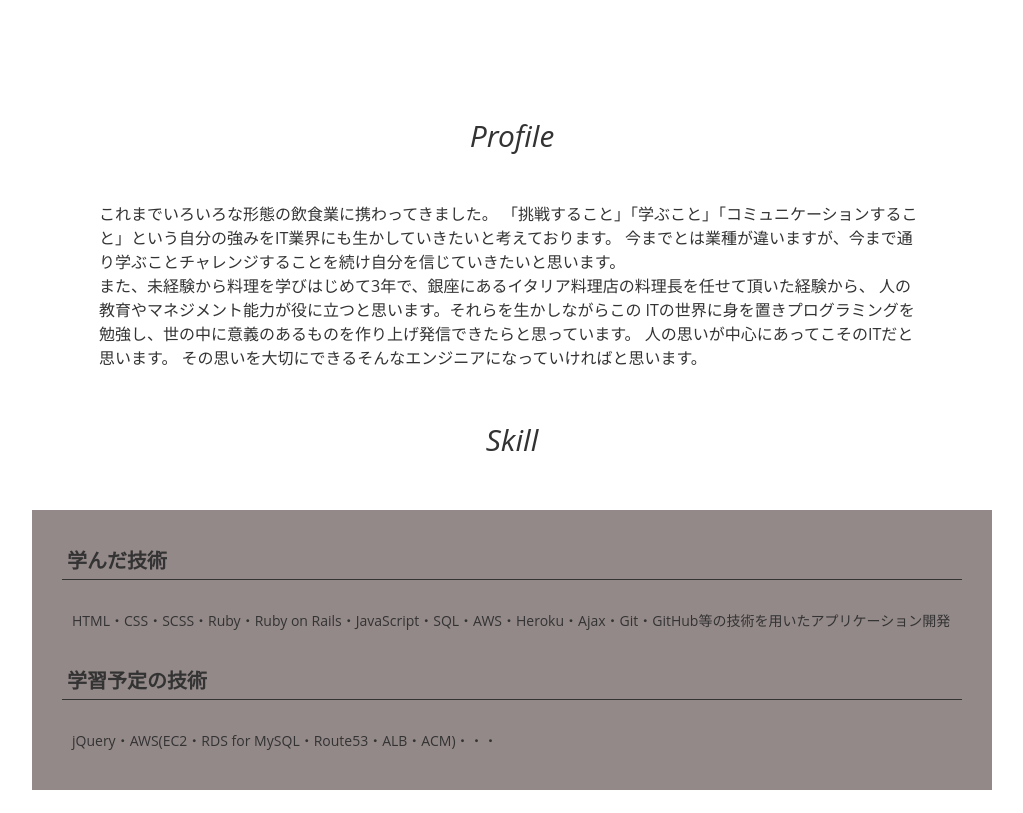
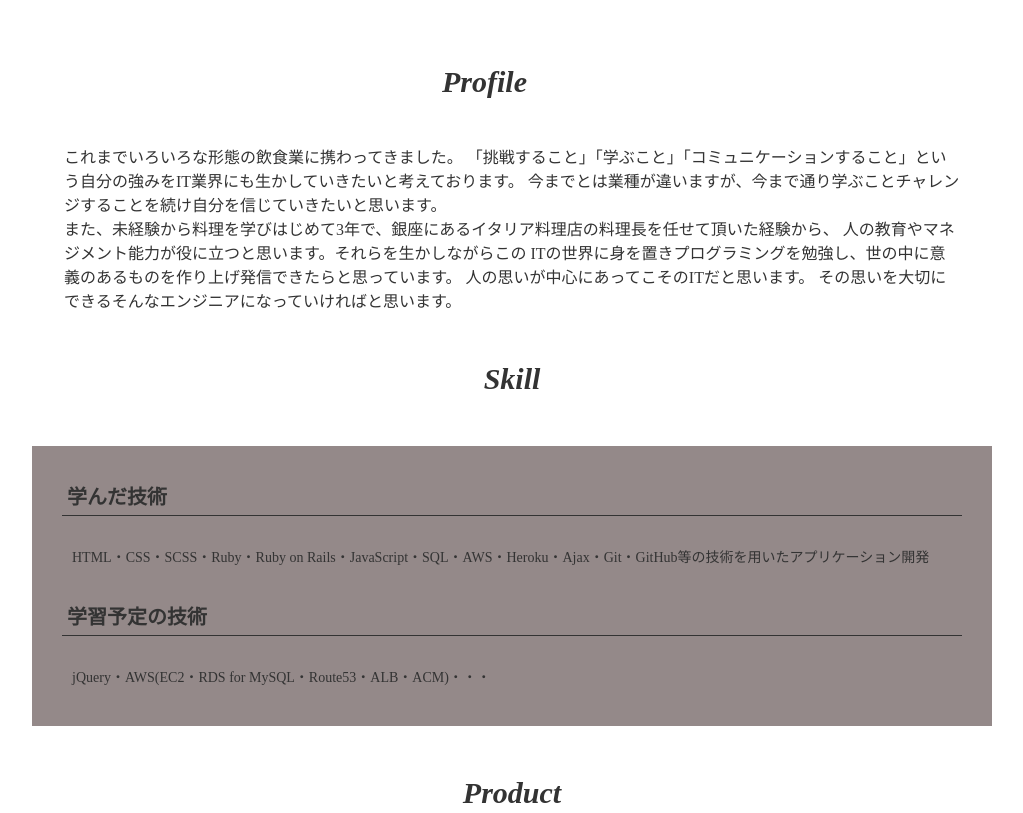
Before and after one commit to B0elena/MyPortfolio, a plain HTML site: page index.html in a window 1280 px wide. Shown: the part 980-1793 px from the top of the page, without its empty margins (128-1151 px from the left). Drawn offline with nearby package versions, Linux system fonts and the light colour scheme.

```diff
--- a/stylesheet/index.css
+++ b/stylesheet/index.css
@@ -140,20 +140,6 @@ nav .inner ul li a:hover {
   opacity: .8;
   z-index: 2;
   cursor: pointer;
-}
-/*main*/
-main {
-  padding: 50px;
-}
-main h1 {
-  font-family: 'Open Sans', sans-serif;
-  font-weight: 400;
-  text-align: center;
-}
-/*body*/
-body {
-  font-family: 'Open Sans', sans-serif;
-  font-weight: 400;
 }
 /* ハンバガーメニュー */
 
```
